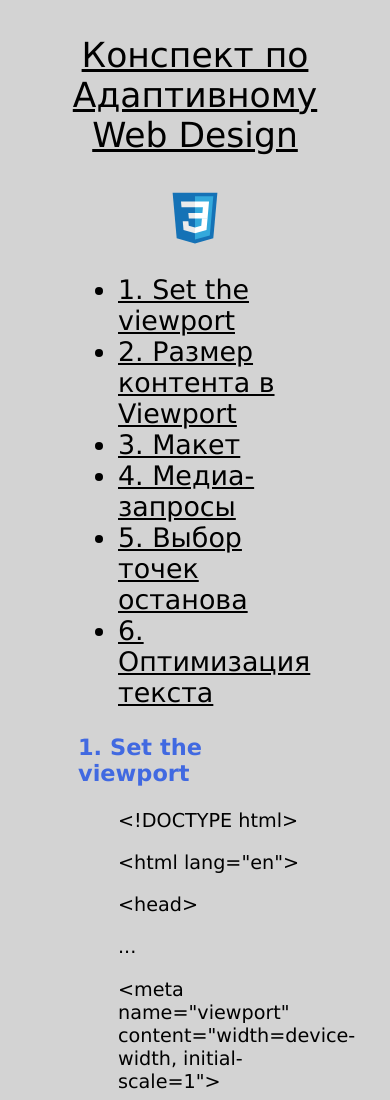
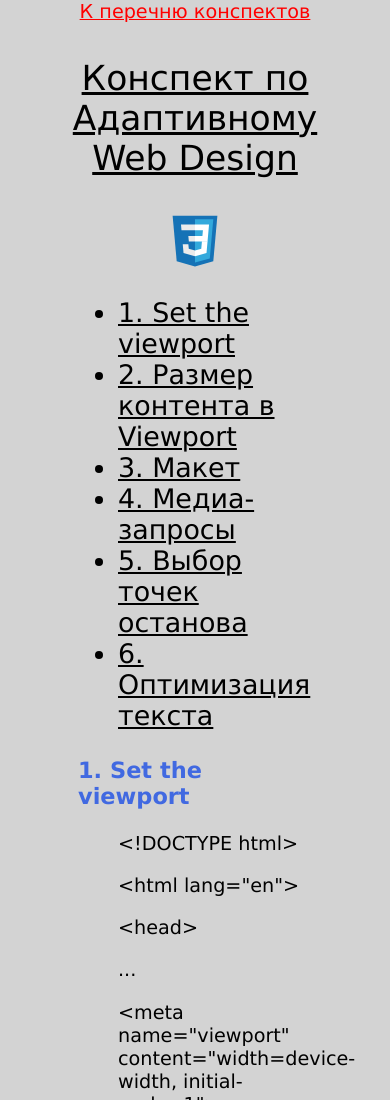
Before and after one commit to LuckyDnepr-LearningStage/kottans-frontend, a plain HTML site: page Summaries/responsive-web-design.html in a window 390 px wide. Shown: the top 1100 px of the page. Drawn offline with Linux system fonts and the light colour scheme.

Commit message:
Update responsive-web-design.html

```diff
--- a/Summaries/responsive-web-design.html
+++ b/Summaries/responsive-web-design.html
@@ -84,6 +84,7 @@
 <body>
     <label id="top-of-page"></label>
     <header>
+        <a href="https://luckydnepr.github.io/kottans-frontend/">К перечню конспектов<a>
         <p class="header">Конспект по Адаптивному Web Design</p>
         <img class="logo" src="../img/css-logo.svg" alt="css3Logo" height="50%">
     </header>
```
